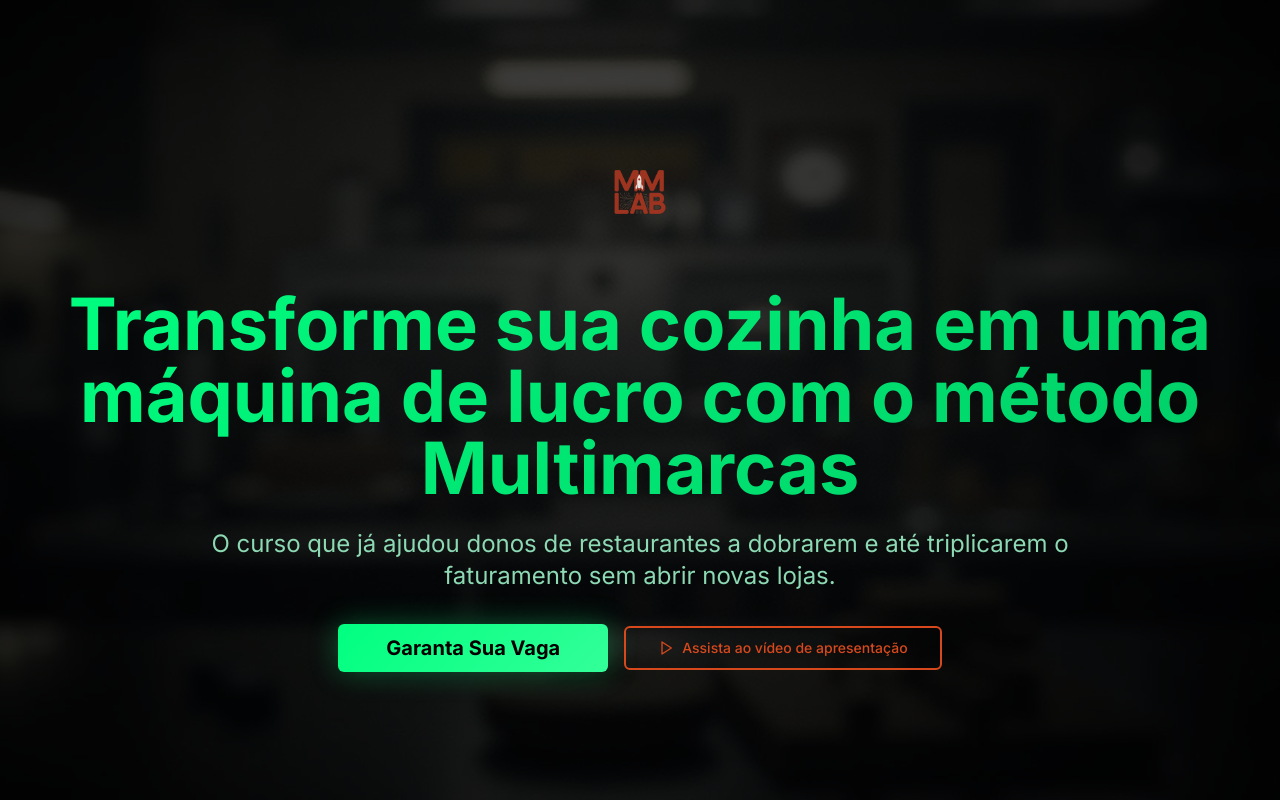
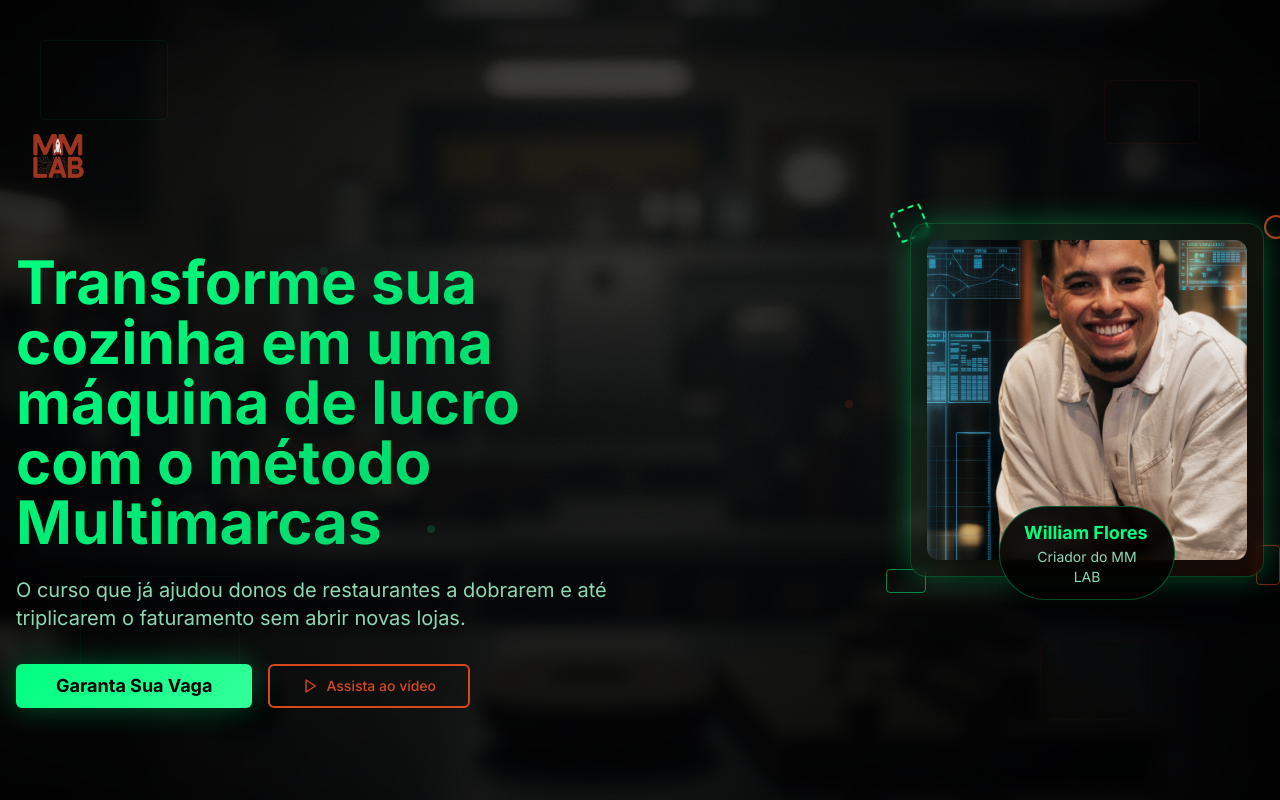
Before and after one commit to FoodVerso/mm-lab-landing-design, a React (Vite) app: page / in a window 1280 px wide. Shown: the top 800 px of the page. Built offline with nearby package versions, Linux system fonts and the light colour scheme.

Commit message:
Add user photo to hero
Add user's photo to the hero section of the landing page, creating a background that complements the provided image.

```diff
--- a/src/pages/Index.tsx
+++ b/src/pages/Index.tsx
@@ -9,7 +9,7 @@ const Index = () => {
     <div className="min-h-screen bg-background text-foreground font-inter">
       {/* Hero Section */}
       <section
-        className="relative min-h-screen flex items-center justify-center bg-gradient-hero"
+        className="relative min-h-screen flex items-center justify-center bg-gradient-hero overflow-hidden"
         style={{
           backgroundImage: `url(${heroBackground})`,
           backgroundSize: 'cover',
@@ -18,27 +18,74 @@ const Index = () => {
         }}
       >
         <div className="absolute inset-0 bg-mm-black/70"></div>
-        <div className="relative z-10 container mx-auto px-4 text-center">
-          <div className="mb-8">
-            <img src="/lovable-uploads/ba4e96ab-3b18-4553-a6ac-ccd37bf3ccd0.png" alt="MM LAB" className="mx-auto h-32 w-auto mb-8" />
+
+        {/* Tech Background Elements */}
+        <div className="absolute inset-0 opacity-20">
+          <div className="absolute top-10 left-10 w-32 h-20 border border-mm-green/30 rounded"></div>
+          <div className="absolute top-20 right-20 w-24 h-16 border border-mm-red/30 rounded"></div>
+          <div className="absolute bottom-32 left-20 w-40 h-24 border border-mm-green/20 rounded"></div>
+          <div className="absolute bottom-20 right-32 w-28 h-20 border border-mm-red/20 rounded"></div>
+          <div className="absolute top-1/3 left-1/4 w-2 h-2 bg-mm-green rounded-full animate-pulse"></div>
+          <div className="absolute top-1/2 right-1/3 w-2 h-2 bg-mm-red rounded-full animate-pulse"></div>
+          <div className="absolute bottom-1/3 left-1/3 w-2 h-2 bg-mm-green rounded-full animate-pulse"></div>
         </div>
 
-          <h1 className="text-4xl md:text-6xl lg:text-7xl font-bold mb-6 bg-gradient-primary bg-clip-text text-transparent leading-tight">
+        <div className="relative z-10 container mx-auto px-4">
+          <div className="grid lg:grid-cols-2 gap-12 items-center">
+            {/* Content Side */}
+            <div className="text-center lg:text-left">
+              <div className="mb-8 lg:hidden flex justify-center">
+                <img src="/lovable-uploads/ba4e96ab-3b18-4553-a6ac-ccd37bf3ccd0.png" alt="MM LAB" className="h-24 w-auto" />
+              </div>
+
+              <div className="hidden lg:block mb-8">
+                <img src="/lovable-uploads/ba4e96ab-3b18-4553-a6ac-ccd37bf3ccd0.png" alt="MM LAB" className="h-32 w-auto" />
+              </div>
+
+              <h1 className="text-3xl md:text-5xl lg:text-6xl font-bold mb-6 bg-gradient-primary bg-clip-text text-transparent leading-tight">
                 Transforme sua cozinha em uma máquina de lucro com o método Multimarcas
               </h1>
 
-          <p className="text-xl md:text-2xl text-muted-foreground mb-8 max-w-4xl mx-auto leading-relaxed">
+              <p className="text-lg md:text-xl text-muted-foreground mb-8 leading-relaxed">
                 O curso que já ajudou donos de restaurantes a dobrarem e até triplicarem o faturamento sem abrir novas lojas.
               </p>
 
-          <div className="flex flex-col sm:flex-row gap-4 justify-center items-center">
-            <Button variant="cta-large" size="lg" className="text-xl px-12 py-6">
+              <div className="flex flex-col sm:flex-row gap-4 justify-center lg:justify-start">
+                <Button variant="cta-large" size="lg" className="text-lg px-10 py-5">
                   Garanta Sua Vaga
                 </Button>
                 <Button variant="red-outline" size="lg" className="flex items-center gap-2">
                   <Play className="h-5 w-5" />
-              Assista ao vídeo de apresentação
+                  Assista ao vídeo
                 </Button>
+              </div>
+            </div>
+
+            {/* Photo Side */}
+            <div className="flex justify-center lg:justify-end">
+              <div className="relative">
+                {/* Tech Elements Around Photo */}
+                <div className="absolute -top-4 -left-4 w-8 h-8 border-2 border-mm-green rounded border-dashed animate-spin"></div>
+                <div className="absolute -top-2 -right-6 w-6 h-6 border-2 border-mm-red rounded-full animate-pulse"></div>
+                <div className="absolute -bottom-4 -left-6 w-10 h-6 border border-mm-green/50 rounded"></div>
+                <div className="absolute -bottom-2 -right-4 w-6 h-10 border border-mm-red/50 rounded"></div>
+
+                {/* Main Photo Container */}
+                <div className="relative p-4 bg-gradient-to-br from-mm-green/10 to-mm-red/10 rounded-2xl backdrop-blur-sm border border-mm-green/20 shadow-green-glow">
+                  <img
+                    src="/lovable-uploads/cf0dfec6-f3b7-4f18-be27-4180aaf70486.png"
+                    alt="William Flores - Criador do MM LAB"
+                    className="w-80 h-80 object-cover rounded-xl shadow-lg"
+                  />
+
+                  {/* Name Tag */}
+                  <div className="absolute -bottom-6 left-1/2 transform -translate-x-1/2 bg-mm-black/90 backdrop-blur-sm px-6 py-3 rounded-full border border-mm-green/30">
+                    <p className="text-mm-green font-bold text-lg">William Flores</p>
+                    <p className="text-muted-foreground text-sm text-center">Criador do MM LAB</p>
+                  </div>
+                </div>
+              </div>
+            </div>
           </div>
         </div>
       </section>
```
Also changed, not shown: public/lovable-uploads/cf0dfec6-f3b7-4f18-be27-4180aaf70486.png (added). Lines whose indentation alone changed are shown as unchanged.
